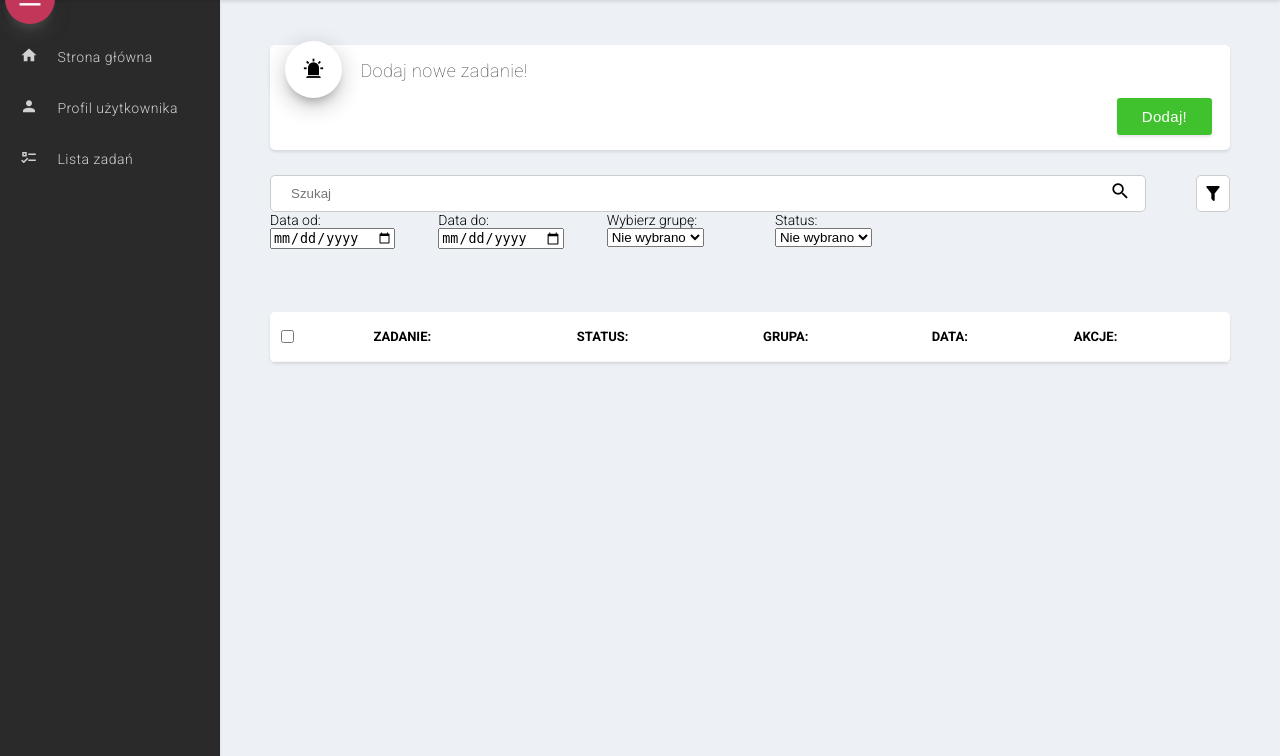
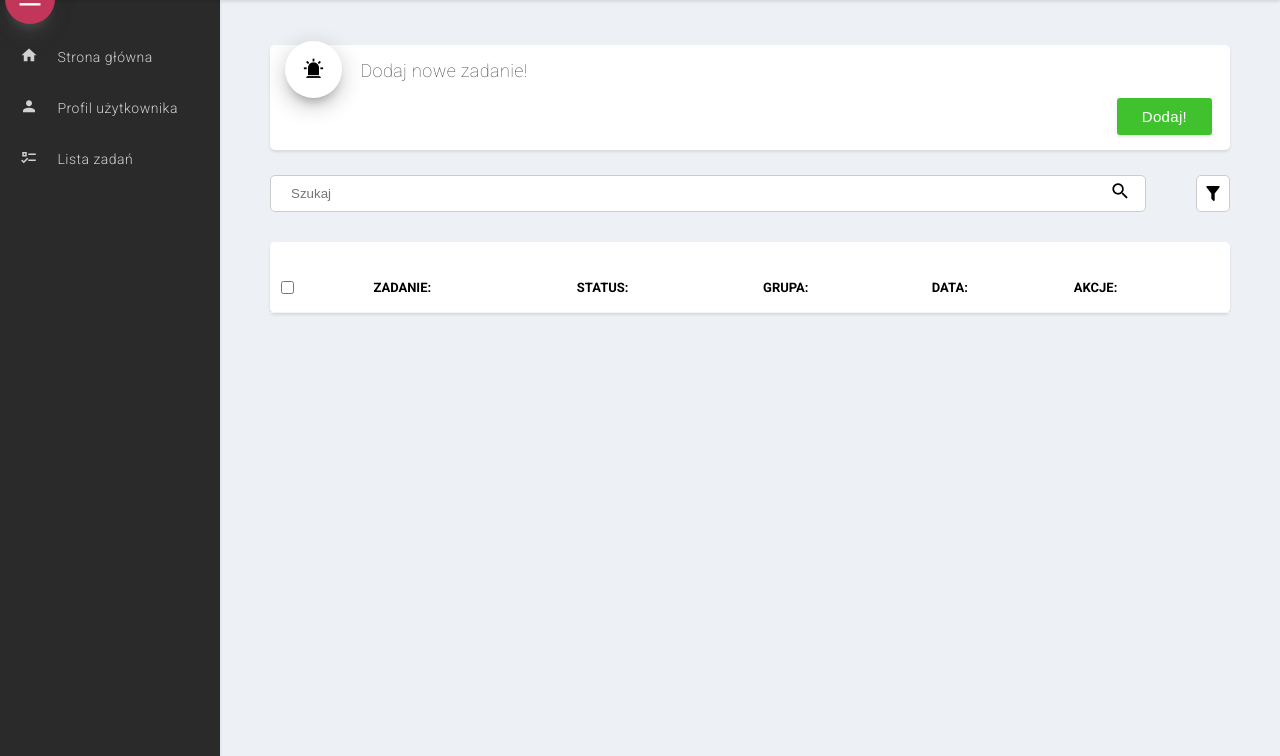
Before and after one commit to KasiaSmolarska/myStat, a PHP site: page /index.php?page=tasks in a window 1280 px wide. Shown: the part 44-800 px from the top of the page. Run offline with PHP 8.4, Linux system fonts and the light colour scheme; the visitor is signed in with stand-in values (Sample User, id 1); data that the repository does not hold is empty; style sheets or scripts are compiled from the project's sources; some libraries are stand-ins or nearby versions.

Commit message:
filter tasks cd

```diff
--- a/templates/js/addicionalFunction.js
+++ b/templates/js/addicionalFunction.js
@@ -110,7 +110,7 @@ function accountLogin(postdata) {
  *  pod warunkiem, że ukryte okienko jest wewnątrz
  *  i posiada visibility: hidden oraz opacity: 0 oraz jest elementem DIV
  *
- *  @param {element} element - dowolny element HTML posiadający klasę
+ *  @param {element} element - dowolny element HTML
  */
 function showElement(element) {
 
@@ -132,3 +132,12 @@ function menuSlide() {
    menu.classList.toggle('aside__slide');
 
 }
+
+function filterSlide(){
+
+    var menu = document.querySelector('.filter__inputs');
+    var icon = document.querySelector('.filter__icon');
+
+    icon.classList.toggle('filter__icon--clicked');
+    menu.classList.toggle('filter__inputs--slide');
+}
--- a/templates/scss/style.scss
+++ b/templates/scss/style.scss
@@ -773,16 +773,35 @@ a{
 
 .filter{
 
+    &__inputs{
+        margin-top: 0px;
+        visibility: hidden;
+        height:0px;
+        transition: .2s visibility, .5s height, .4s margin-top;
+
+        &--slide{
+            margin-top: 30px;
+            height: 55px;
+            visibility: visible;
+        }
+    }
+
     &__icon{
         font-size: 20px;
         display: flex;
         align-items: center;
         justify-content: center;
         background: #fff;
+        cursor: pointer;
 
         height: 37px;
         border: 1px solid #ccc;
         border-radius: 5px;
+
+        &--clicked {
+            background: #c23759;
+            color: #fff;
+        }
 
     }
 
--- a/templates/subpages/tasks.html
+++ b/templates/subpages/tasks.html
@@ -16,14 +16,15 @@
             <span class="filter__magnify"><i  class="mdi mdi-magnify"></i></span>
         </div>
         <div class="col-xs-1 " style="text-align:right;">
-            <div class="filter__icon"><i class="mdi mdi-filter"></i></div>
+            <div class="filter__icon" onclick="filterSlide()"><i class="mdi mdi-filter"></i></div>
         </div>
     </div>
-    <div id="filterTasks" class="row" style="height:55px">
-        <div class="col-xs-2"><label for="filterDateFrom">Data od:</label><input  onchange="reloadTasks()" type="date" name="filterDateFrom" id="filterDateFrom"></div>
-        <div class="col-xs-2"><label for="filterDateTo">Data do:</label><input  onchange="reloadTasks()" type="date" name="filterDateTo" id="filterDateTo"></div>
-        <div class="col-xs-2"><label for="filterGroup">Wybierz grupę:</label>
-            <select name="filterGroup" id="filterGroup" onchange="reloadTasks()">
+
+    <div id="filterTasks" class="row filter__inputs" >
+        <div class="col-xs-6 col-md-2"><label for="filterDateFrom" class="form__label">Data od:</label><input class="form__input" onchange="reloadTasks()" type="date" name="filterDateFrom" id="filterDateFrom"></div>
+        <div class="col-xs-6 col-md-2 "><label class="form__label" for="filterDateTo">Data do:</label><input class="form__input" onchange="reloadTasks()" type="date" name="filterDateTo" id="filterDateTo"></div>
+        <div class="col-xs-6 col-md-2"><label class="form__label" for="filterGroup">Wybierz grupę:</label>
+            <select name="filterGroup"  class="form__input"  id="filterGroup" onchange="reloadTasks()">
                 <option value="">Nie wybrano</option>
                 <option value="Website">Website</option>
                 <option value="Server">Server</option>
@@ -31,8 +32,8 @@
                 <option value="Other">Other</option>
             </select>
         </div>
-        <div class="col-xs-2"><label for="filterStatus">Status:</label>
-            <select name="filterStatus" id="filterStatus"  onchange="reloadTasks()">
+        <div class="col-xs-6 col-md-2"><label class="form__label" for="filterStatus">Status:</label>
+            <select  class="form__input" name="filterStatus" id="filterStatus"  onchange="reloadTasks()">
                     <option value="">Nie wybrano</option>
                     <option value="0">Sad</option>
                     <option value="1">Done</option>
@@ -40,6 +41,8 @@
                     <option value="3">Kupa</option>
                 </select>
         </div>
+        <div class="col-xs-6 col-md-2 filter__clean"><span>Wyczyść filtrowanie</span></div>
+
     </div>
 </div>
 <div id="tasksList"> </div>
```
